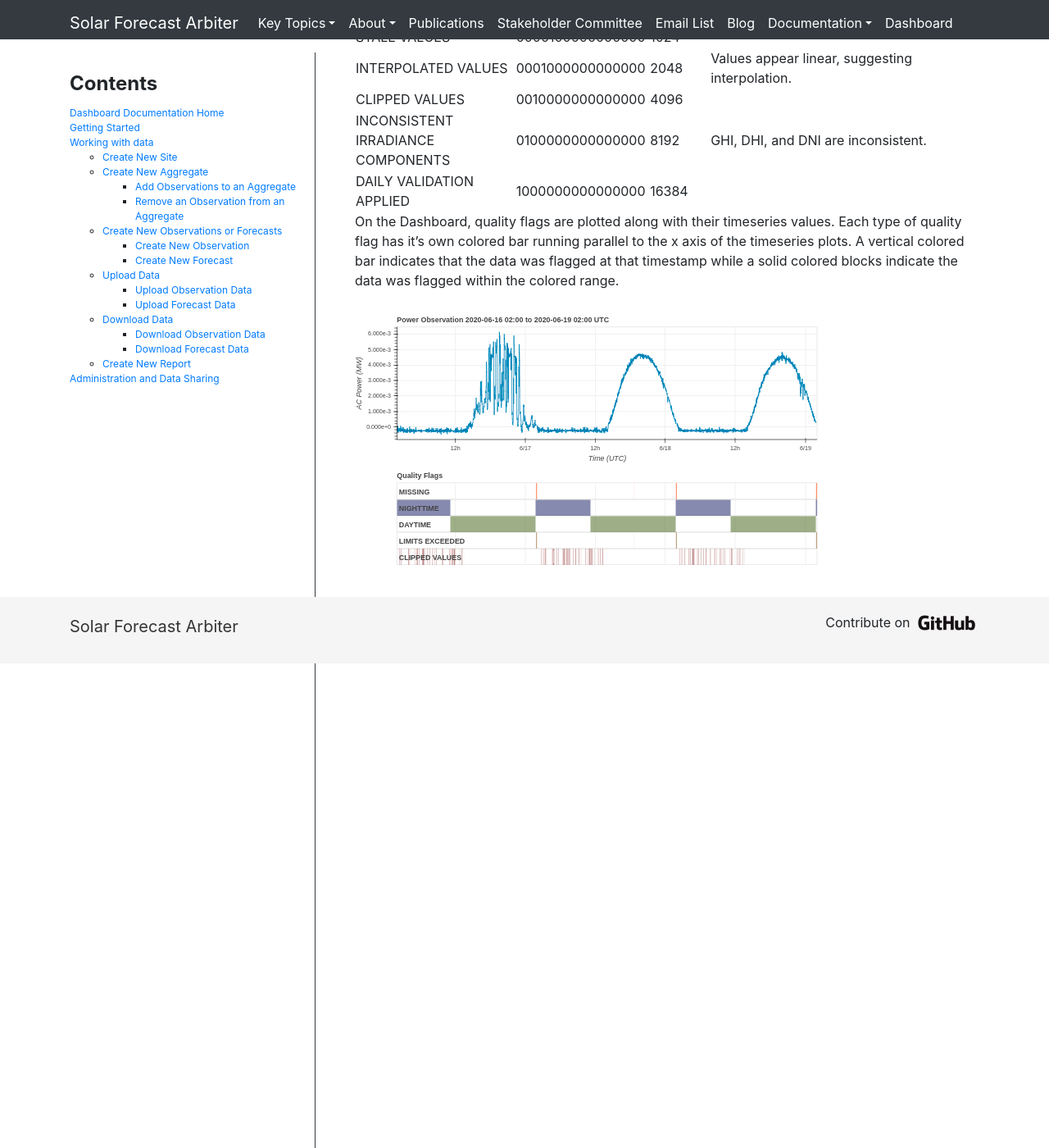
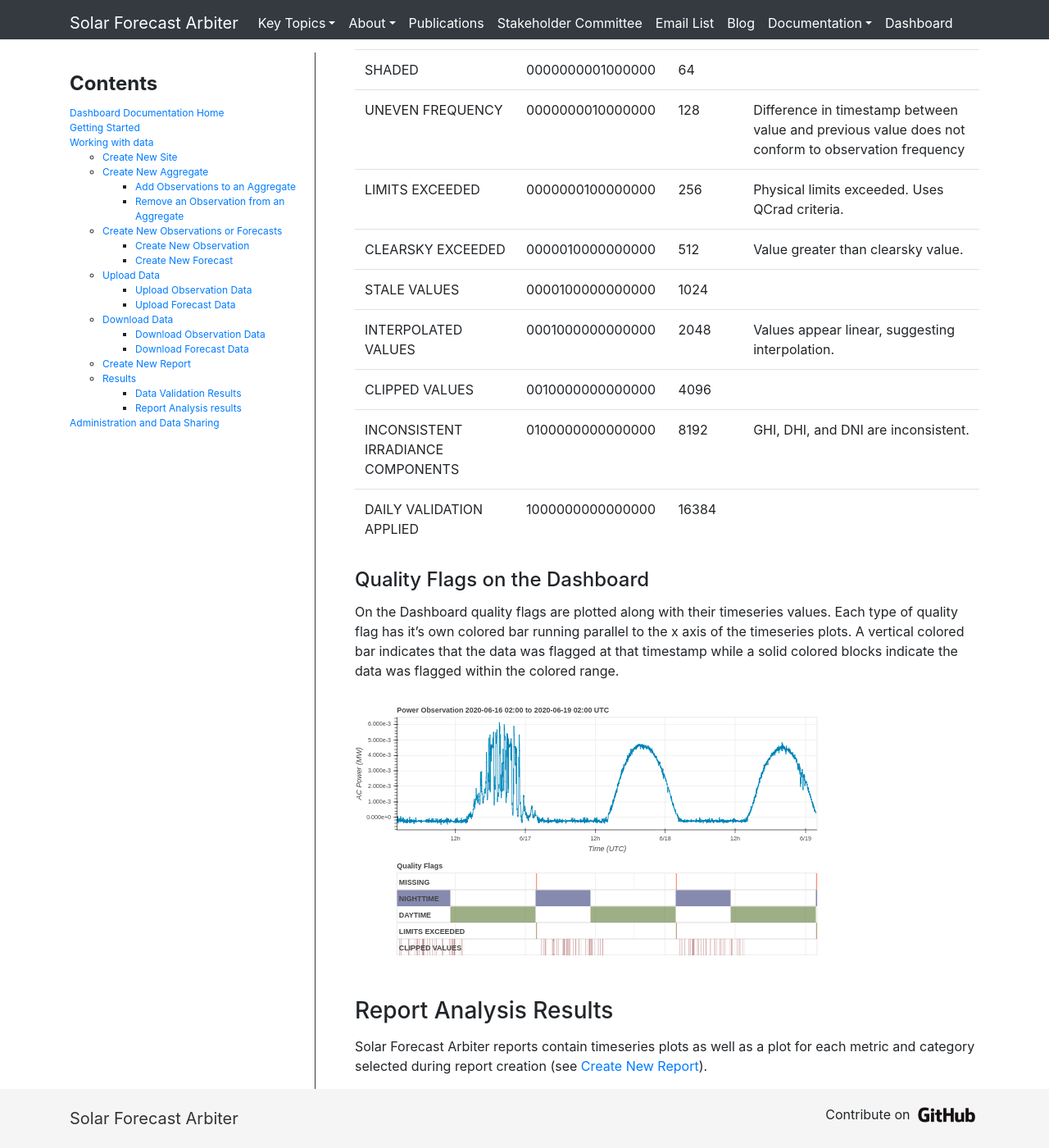
Before and after one commit to SolarArbiter/SolarArbiter.github.io, a Jekyll site: the page built from documentation/dashboard/working_with_data.md, in a window 1280 px wide and 1400 px high, scrolled down 21872 px. Shown: the whole window at 82% size. Built offline with Jekyll 4.4.1, drawn with Linux system fonts in a browser that asks for light colours; before the commit the page ends 22681 px from its top, so only the background shows below that; some of the changed text lies outside the part shown.

Commit message:
validation results menu item

```diff
--- a/_includes/dashboard_data_sidebar.html
+++ b/_includes/dashboard_data_sidebar.html
@@ -21,7 +21,6 @@
         <li><a href="#upload-observation-data">Upload Observation Data</a></li>
         <li><a href="#upload-forecast-data">Upload Forecast Data</a></li>
       </ul>
-
     </li>
     <li><a href="#download-data">Download Data</a></li>
       <ul>
@@ -29,6 +28,11 @@
         <li><a href="#download-forecast-data">Download Forecast Data</a></li>
       </ul>
     <li><a href="#create-new-report">Create New Report</a></li>
+    <li><a href="#results">Results</a></li>
+    <ul>
+      <li><a href="#data-validation-results">Data Validation Results</a></li>
+      <li><a href="#report-analysis-results">Report Analysis results</a></li>
+    </ul>
   </ul>
   <li><a href="/documentation/dashboard/administration">Administration and Data Sharing</a></li>
   </ul>
--- a/documentation/dashboard/working_with_data.md
+++ b/documentation/dashboard/working_with_data.md
@@ -334,10 +334,14 @@
     will contain an error message about the failure.
 
 
-Data Validation Results
------------------------
 
-### Observation Timeseries
+Results
+-------
+
+The Solar Forecast Arbiter is foremost a forecast evaluation platform. This
+section explains how to interpret the results of those evaluations.
+
+### Data Validation Results
 
 The Solar Forecast Arbiter performs validation on all Observation data. The
 data validation toolkit applies quality flags to values in observation data.
@@ -345,6 +349,7 @@
 in the form of a bit mask. The table below shows quality flags and their
 bitmask.
 
+{: .table}
 |Quality Flag|Bitmask|Integer Value|Description|
 |------------|-------|-------------|-----------|
 |OK|0000000000000000|0|No validation flags.|
@@ -362,10 +367,20 @@
 |DAILY VALIDATION APPLIED|1000000000000000|16384||
 
 
-On the Dashboard, quality flags are plotted along with their timeseries values.
+
+#### Quality Flags on the Dashboard
+
+On the Dashboard quality flags are plotted along with their timeseries values.
 Each type of quality flag has it's own colored bar running parallel to the x
 axis of the timeseries plots. A vertical colored bar indicates that the data
 was flagged at that timestamp while a solid colored blocks indicate the data
 was flagged within the colored range.
 
 <img class="my-3" src="/images/quality_flag_plot.png"/>
+
+
+### Report Analysis Results
+
+Solar Forecast Arbiter reports contain timeseries plots as well as a plot for
+ each metric and category selected during report creation
+(see [Create New Report](/dashboard/working-with-data/#create-new-report)).
```
